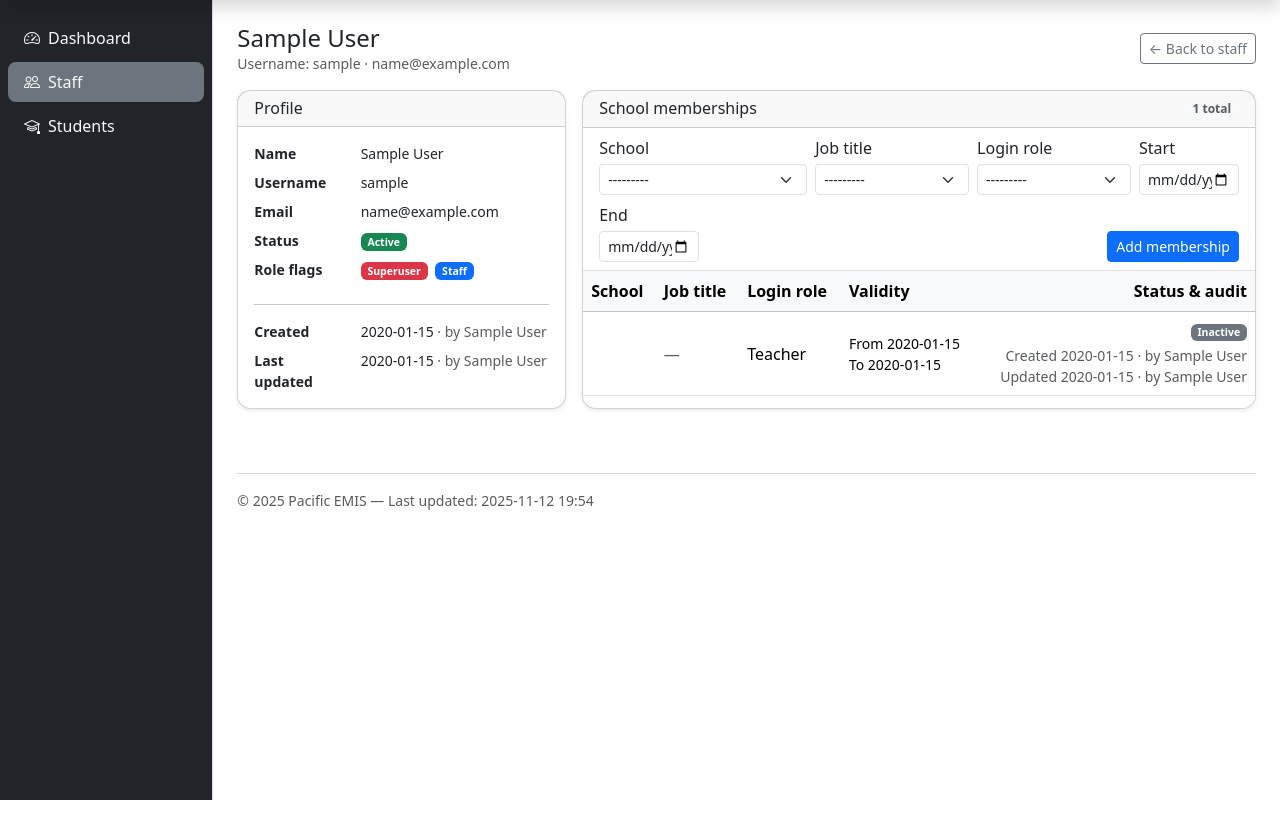
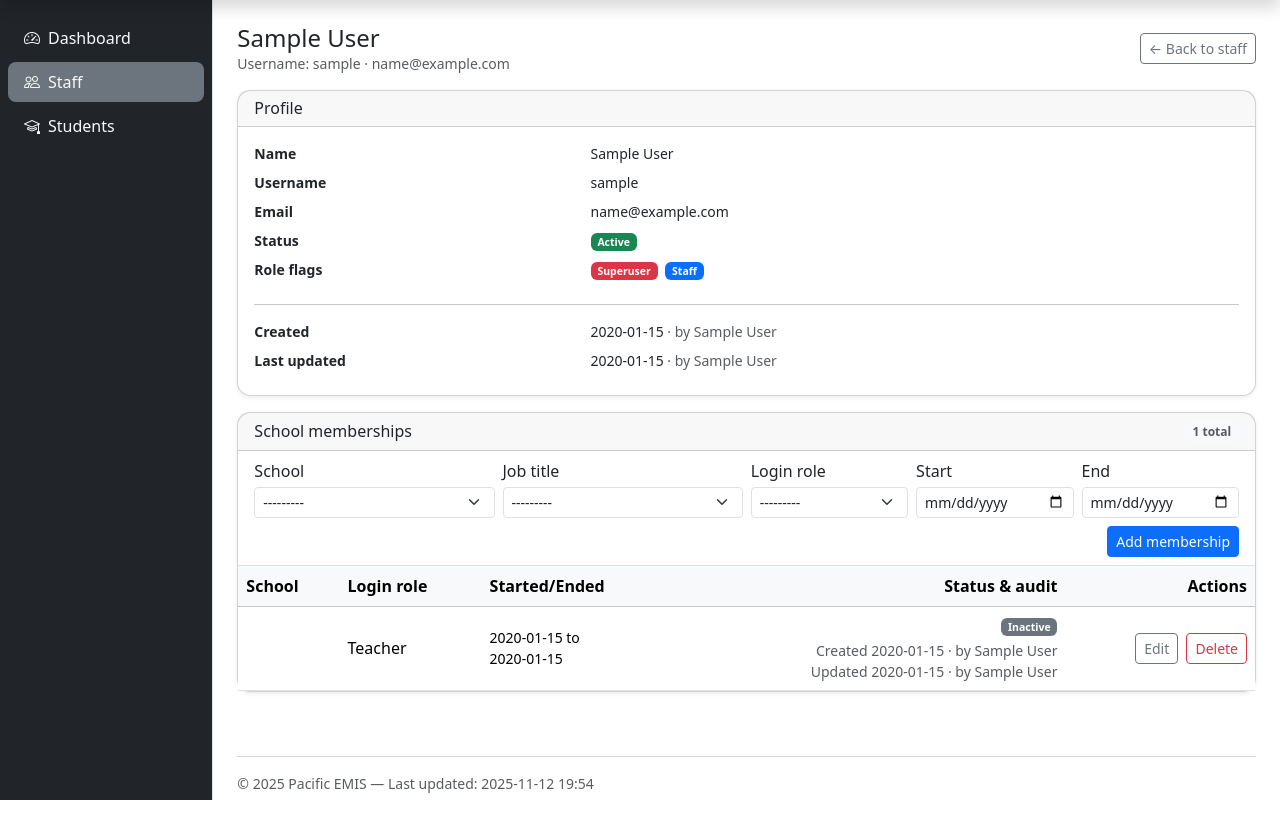
Before and after one commit to PacificEMIS/pacific-emis-disability-inclusive-education, a Django app: page /accounts/staff/1/ in a window 1280 px wide. Shown: the part 40-858 px from the top of the page. Run offline with Django 5.2, Linux system fonts and the light colour scheme; a user stored in the database is signed in; tables that the repository leaves empty hold one stand-in row (values such as "Sample post").

Commit message:
feat: support for edit and delete of staff school memberships
Resolves #22

```diff
--- a/accounts/models.py
+++ b/accounts/models.py
@@ -105,8 +105,8 @@ class StaffSchoolMembership(models.Model):
 
     @property
     def is_active(self):
-        today = timezone.now().date()
-        return (
-            (self.start_date is None or self.start_date <= today)
-            and (self.end_date is None or self.end_date >= today)
-        )
+        """
+        Active if no end_date is set.
+        Any end_date (past, present, or future) means inactive.
+        """
+        return self.end_date is None
--- a/accounts/templates/accounts/staff_detail.html
+++ b/accounts/templates/accounts/staff_detail.html
@@ -36,7 +36,7 @@
 <div class="row g-3">
 
   <!-- Profile / account summary -->
-  <div class="col-12 col-xl-4">
+  <div class="col-12 col-xxl-4">
     <div class="card shadow-sm h-100">
       <div class="card-header">
         <h2 class="h6 mb-0">Profile</h2>
@@ -117,7 +117,7 @@
   </div>
 
   <!-- School memberships -->
-  <div class="col-12 col-xl-8">
+  <div class="col-12 col-xxl-8">
     <div class="card shadow-sm h-100">
       <div class="card-header d-flex align-items-center justify-content-between">
         <h2 class="h6 mb-0">School memberships</h2>
@@ -134,9 +134,9 @@
             <form method="post" class="row g-2 align-items-end">
               {% csrf_token %}
 
-              <div class="col-12 col-md-4">
+              <div class="col-12 col-sm-6 col-lg-4 col-xl-3">
                 <label for="{{ membership_form.school.id_for_label }}"
-                       class="form-label form-label-sm mb-1">School</label>
+                      class="form-label form-label-sm mb-1">School</label>
                 {{ membership_form.school }}
                 {% if membership_form.school.errors %}
                   <div class="invalid-feedback d-block">
@@ -145,9 +145,9 @@
                 {% endif %}
               </div>
 
-              <div class="col-12 col-md-3">
+              <div class="col-12 col-sm-6 col-lg-3 col-xl-3">
                 <label for="{{ membership_form.job_title.id_for_label }}"
-                       class="form-label form-label-sm mb-1">Job title</label>
+                      class="form-label form-label-sm mb-1">Job title</label>
                 {{ membership_form.job_title }}
                 {% if membership_form.job_title.errors %}
                   <div class="invalid-feedback d-block">
@@ -156,9 +156,9 @@
                 {% endif %}
               </div>
 
-              <div class="col-12 col-md-3">
-                <label for="{{ membership_form.login_role.id_for_label }}"
-                       class="form-label form-label-sm mb-1">Login role</label>
+              <div class="col-12 col-sm-6 col-lg-3 col-xl-2">
+                <label for "{{ membership_form.login_role.id_for_label }}"
+                      class="form-label form-label-sm mb-1">Login role</label>
                 {{ membership_form.login_role }}
                 {% if membership_form.login_role.errors %}
                   <div class="invalid-feedback d-block">
@@ -167,9 +167,9 @@
                 {% endif %}
               </div>
 
-              <div class="col-6 col-md-2">
+              <div class="col-6 col-sm-3 col-lg-2 col-xl-2">
                 <label for="{{ membership_form.start_date.id_for_label }}"
-                       class="form-label form-label-sm mb-1">Start</label>
+                      class="form-label form-label-sm mb-1">Start</label>
                 {{ membership_form.start_date }}
                 {% if membership_form.start_date.errors %}
                   <div class="invalid-feedback d-block">
@@ -178,9 +178,9 @@
                 {% endif %}
               </div>
 
-              <div class="col-6 col-md-2">
+              <div class="col-6 col-sm-3 col-lg-2 col-xl-2">
                 <label for="{{ membership_form.end_date.id_for_label }}"
-                       class="form-label form-label-sm mb-1">End</label>
+                      class="form-label form-label-sm mb-1">End</label>
                 {{ membership_form.end_date }}
                 {% if membership_form.end_date.errors %}
                   <div class="invalid-feedback d-block">
@@ -189,8 +189,8 @@
                 {% endif %}
               </div>
 
-              <div class="col-12 col-md-auto ms-auto">
-                <button type="submit" class="btn btn-sm btn-primary mt-2 mt-md-0">
+              <div class="col-12 col-sm-6 col-lg-auto ms-sm-auto">
+                <button type="submit" class="btn btn-sm btn-primary mt-2 mt-sm-0 w-100 w-lg-auto">
                   Add membership
                 </button>
               </div>
@@ -204,10 +204,13 @@
               <thead class="table-light">
                 <tr>
                   <th scope="col">School</th>
-                  <th scope="col">Job title</th>
+                  {% comment %} <th scope="col">Job title</th> {% endcomment %}
                   <th scope="col">Login role</th>
-                  <th scope="col">Validity</th>
+                  <th scope="col">Started/Ended</th>
                   <th scope="col" class="text-end">Status &amp; audit</th>
+                  {% if user.is_superuser or perms.accounts.change_staffschoolmembership or perms.accounts.delete_staffschoolmembership %}
+                    <th scope="col" class="text-end">Actions</th>
+                  {% endif %}
                 </tr>
               </thead>
               <tbody>
@@ -221,13 +224,13 @@
                         {{ m.school.emis_school_no }}
                       </div>
                     </td>
-                    <td>
+                    {% comment %} <td>
                       {% if m.job_title %}
                         {{ m.job_title.label }}
                       {% else %}
                         <span class="text-body-secondary">—</span>
                       {% endif %}
-                    </td>
+                    </td> {% endcomment %}
                     <td>
                       {% if m.login_role %}
                         {{ m.login_role }}
@@ -237,15 +240,15 @@
                     </td>
                     <td class="small">
                       {% if m.start_date %}
-                        From {{ m.start_date|date:"Y-m-d" }}
+                        {{ m.start_date|date:"Y-m-d" }} to
                       {% else %}
-                        From <span class="text-body-secondary">—</span>
+                        <span class="text-body-secondary">—</span>
                       {% endif %}
                       <br>
                       {% if m.end_date %}
-                        To {{ m.end_date|date:"Y-m-d" }}
+                        {{ m.end_date|date:"Y-m-d" }}
                       {% else %}
-                        To <span class="text-body-secondary">open-ended</span>
+                        <span class="text-body-secondary">Now</span>
                       {% endif %}
                     </td>
                     <td class="text-end small">
@@ -279,6 +282,23 @@
                         </div>
                       {% endif %}
                     </td>
+                    {% if user.is_superuser or perms.accounts.change_staffschoolmembership or perms.accounts.delete_staffschoolmembership %}
+                      <td class="text-end">
+                        {% if user.is_superuser or perms.accounts.change_staffschoolmembership %}
+                          <a href="{% url 'accounts:staff_membership_edit' staff.pk m.pk %}"
+                            class="btn btn-sm btn-outline-secondary me-1">
+                            Edit
+                          </a>
+                        {% endif %}
+                        {% if user.is_superuser or perms.accounts.delete_staffschoolmembership %}
+                          <a href="{% url 'accounts:staff_membership_delete' staff.pk m.pk %}"
+                            class="btn btn-sm btn-outline-danger">
+                            Delete
+                          </a>
+                        {% endif %}
+                      </td>
+                    {% endif %}
+
                   </tr>
                 {% endfor %}
               </tbody>
--- a/accounts/urls.py
+++ b/accounts/urls.py
@@ -1,7 +1,7 @@
 from django.urls import path
 from accounts import views
 
-app_name = "accounts"  # optional
+app_name = "accounts"
 
 urlpatterns = [
     path("login/", views.sign_in, name="login"),
@@ -9,6 +9,17 @@ urlpatterns = [
     path("staff/", views.staff_list, name="staff_list"),
     path("staff/<int:pk>/", views.staff_detail, name="staff_detail"),
 
+    path(
+        "staff/<int:staff_id>/membership/<int:pk>/edit/",
+        views.staff_membership_edit,
+        name="staff_membership_edit",
+    ),
+    path(
+        "staff/<int:staff_id>/membership/<int:pk>/delete/",
+        views.staff_membership_delete,
+        name="staff_membership_delete",
+    ),
+
     path("after-login/", views.post_login_router, name="post_login_router"),
     path("no-permissions/", views.no_permissions, name="no_permissions"),
 ]
--- a/accounts/views.py
+++ b/accounts/views.py
@@ -235,3 +235,79 @@ def staff_detail(request, pk):
         "can_add_membership": can_add_membership,
     }
     return render(request, "accounts/staff_detail.html", context)
+
+@login_required
+def staff_membership_edit(request, staff_id, pk):
+    """
+    Edit an existing StaffSchoolMembership for a given staff member.
+    """
+    staff = get_object_or_404(Staff, pk=staff_id)
+    membership = get_object_or_404(
+        StaffSchoolMembership,
+        pk=pk,
+        staff=staff,
+    )
+
+    can_edit = (
+        request.user.is_superuser
+        or request.user.has_perm("accounts.change_staffschoolmembership")
+    )
+    if not can_edit:
+        messages.error(request, "You do not have permission to edit school memberships.")
+        return redirect("accounts:staff_detail", pk=staff.pk)
+
+    if request.method == "POST":
+        form = StaffSchoolMembershipForm(request.POST, instance=membership)
+        if form.is_valid():
+            obj = form.save(commit=False)
+
+            # Audit: stamp last_updated_by if field exists
+            if hasattr(obj, "last_updated_by_id"):
+                obj.last_updated_by = request.user
+
+            obj.save()
+            messages.success(request, "School membership updated.")
+            return redirect("accounts:staff_detail", pk=staff.pk)
+    else:
+        form = StaffSchoolMembershipForm(instance=membership)
+
+    context = {
+        "active": "staff",
+        "staff": staff,
+        "membership": membership,
+        "form": form,
+    }
+    return render(request, "accounts/staff_membership_edit.html", context)
+
+
+@login_required
+def staff_membership_delete(request, staff_id, pk):
+    """
+    Confirm and delete a StaffSchoolMembership for a given staff member.
+    """
+    staff = get_object_or_404(Staff, pk=staff_id)
+    membership = get_object_or_404(
+        StaffSchoolMembership,
+        pk=pk,
+        staff=staff,
+    )
+
+    can_delete = (
+        request.user.is_superuser
+        or request.user.has_perm("accounts.delete_staffschoolmembership")
+    )
+    if not can_delete:
+        messages.error(request, "You do not have permission to delete school memberships.")
+        return redirect("accounts:staff_detail", pk=staff.pk)
+
+    if request.method == "POST":
+        membership.delete()
+        messages.success(request, "School membership deleted.")
+        return redirect("accounts:staff_detail", pk=staff.pk)
+
+    context = {
+        "active": "staff",
+        "staff": staff,
+        "membership": membership,
+    }
+    return render(request, "accounts/staff_membership_confirm_delete.html", context)
--- a/inclusive_ed/templates/inclusive_ed/student_detail.html
+++ b/inclusive_ed/templates/inclusive_ed/student_detail.html
@@ -201,7 +201,7 @@
         <h2 class="h6 mb-0">Questionnaire &amp; disability data</h2>
         {% if latest_enrolment %}
           <span class="badge text-bg-light text-body-secondary">
-            Latest data from enrolment: {{ latest_enrolment.school_year.code }} at {{ latest_enrolment.school.emis_school_name }}
+            Latest data is from enrolment: {{ latest_enrolment.school_year.code }} at {{ latest_enrolment.school.emis_school_name }}
           </span>
         {% endif %}
       </div>
--- a/scripts/gpt_bundle_instructions.txt
+++ b/scripts/gpt_bundle_instructions.txt
@@ -1,5 +1,5 @@
 Here is GPT bundle to bring back the context of our work, basically summarizing our work on an already running app.
 
-No need to summarize anything. Just load all of it into your own memory so I don't have to repeat everything everything you get slow and I have to start a new chat.
+No need to summarize anything. Just load all of it into your own memory so I don't have to repeat everything every time you get slow and I have to start a new chat.
 
-Let's get on fast dev mode. Just tell me when you are ready for the next instructions.
+Let's get on fast dev mode. TODO
```
Also changed, not shown: accounts/templates/accounts/staff_list.html (+6 -6 lines), accounts/templates/accounts/staff_membership_confirm_delete.html (added, +57 -0 lines), accounts/templates/accounts/staff_membership_edit.html (added, +98 -0 lines).
